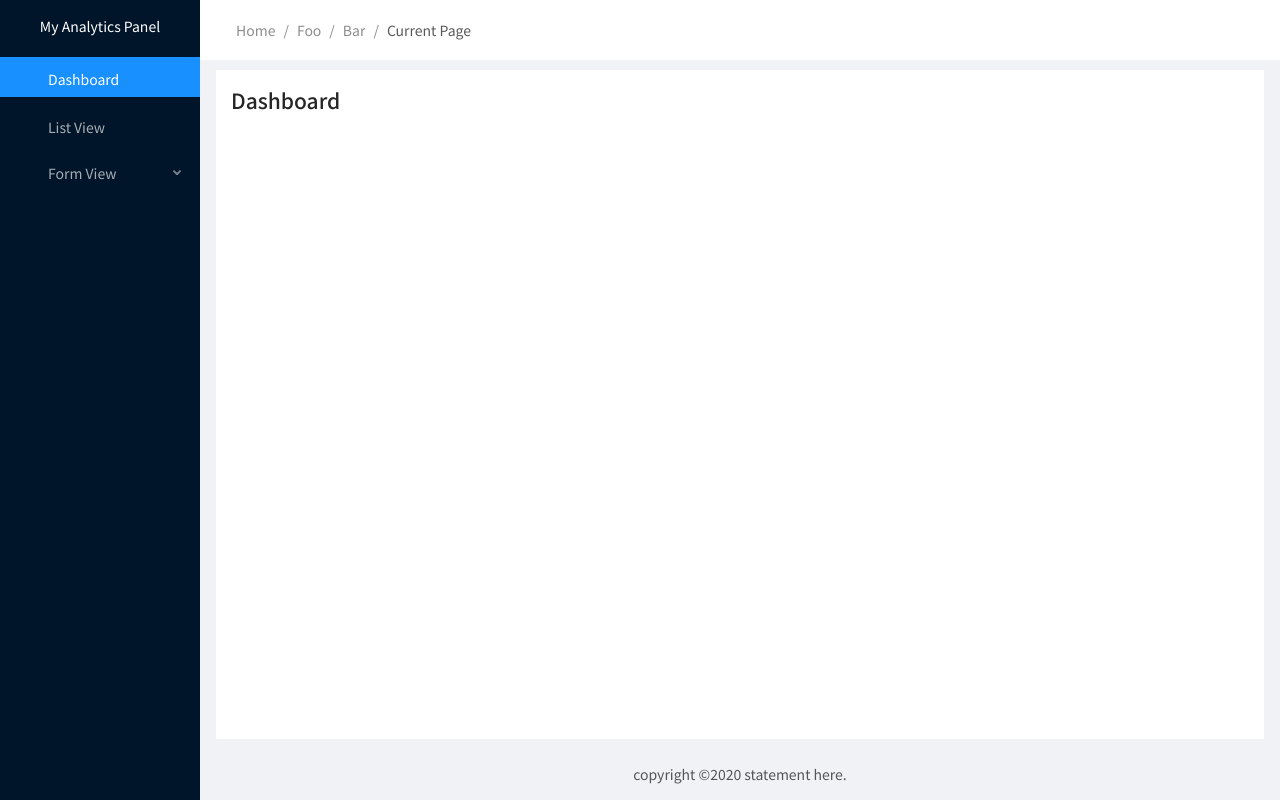
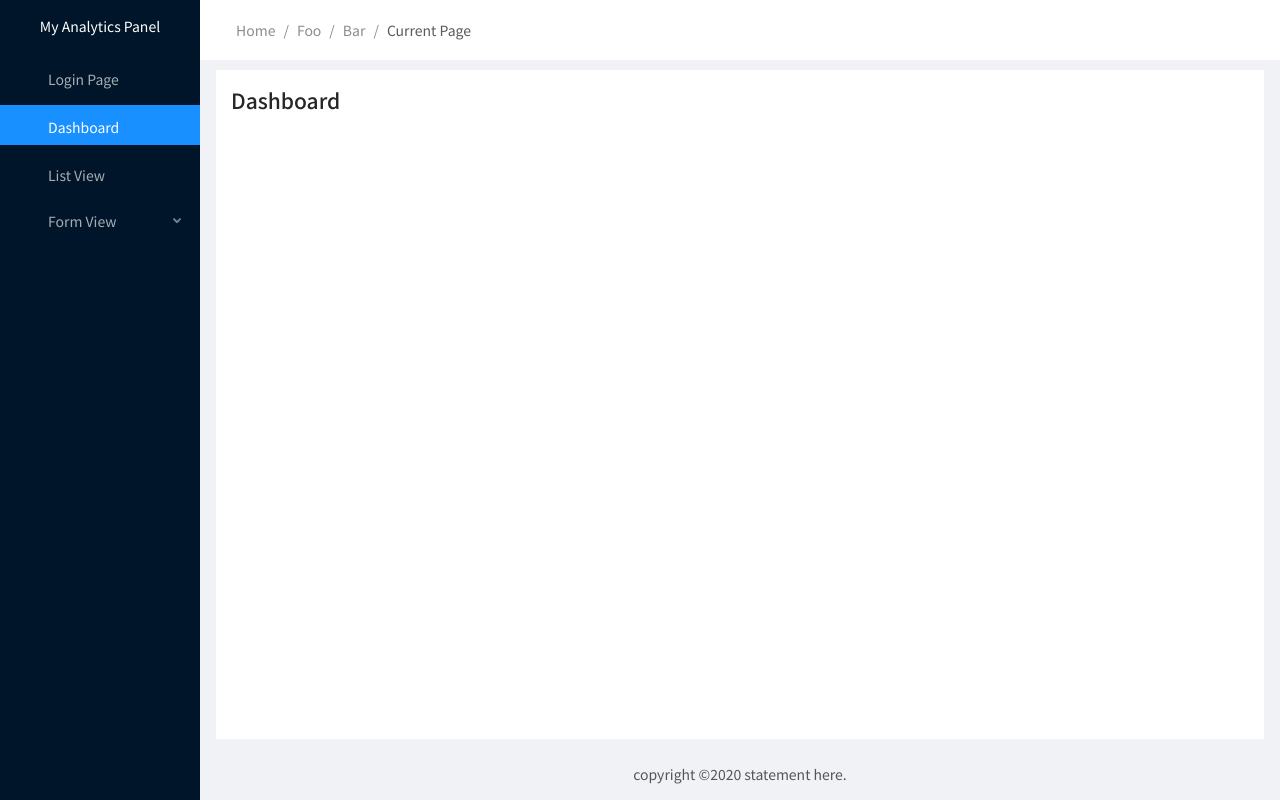
Before and after one commit to winwu/my-vue-antd-admin, a Vue app: page /dashboard in a window 1280 px wide. Built offline with nearby package versions, Linux system fonts and the light colour scheme.

Commit message:
update login

```diff
--- a/src/layouts/RouteView.vue
+++ b/src/layouts/RouteView.vue
@@ -6,6 +6,12 @@
                 <div class="logo-short">MAP</div>
             </div>
             <a-menu theme="dark" mode="inline" :defaultSelectedKeys="[this.$route.name]">
+                <a-menu-item key="login-page">
+                    <router-link :to="{name: 'login-page'}">
+                        <a-icon type="login" />
+                        <span>Login Page</span>
+                    </router-link>
+                </a-menu-item>
                 <a-menu-item key="dashboard-page">
                     <router-link :to="{name: 'dashboard-page'}">
                         <a-icon type="pie-chart" />
--- a/src/pages/login/Login.vue
+++ b/src/pages/login/Login.vue
@@ -3,7 +3,7 @@
         <div class="container login-page-container text-center">
             <div class="content">
                 <a-row type="flex" justify="center">
-                    <a-col :span="24">
+                    <a-col :sm="24">
                         <div class="top">
                             <div class="login-header">
                                 <div class="title">My Analytics Panel</div>
@@ -66,12 +66,7 @@ export default {
     .login-page-container {
         max-width: 800px;
         margin: 0 auto;
-    }
-    .login-pic {
-        @media (max-width: 992px) {
-            max-width: 300px;
-            margin: 0 auto;
-        }
+        min-width: 360px;
     }
     .content {
         padding: 32px 0;
```
